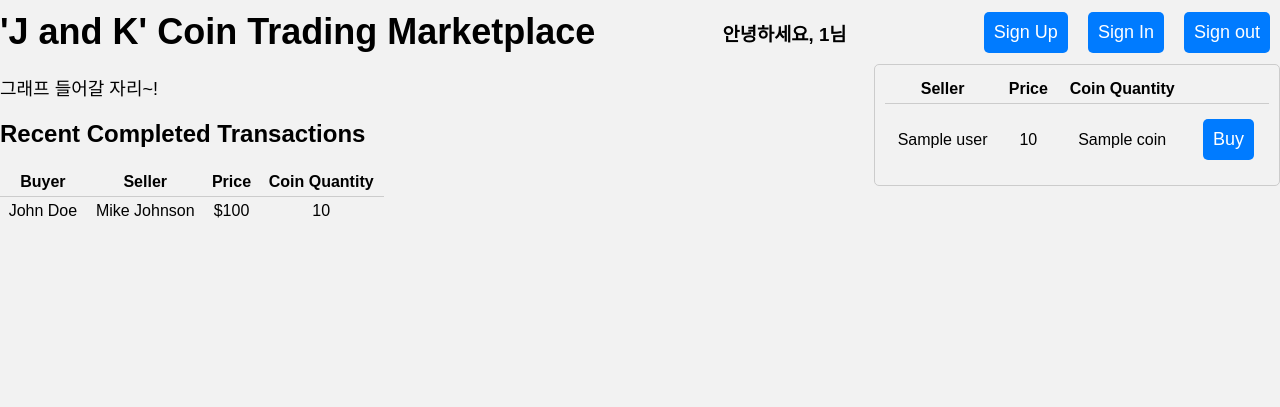
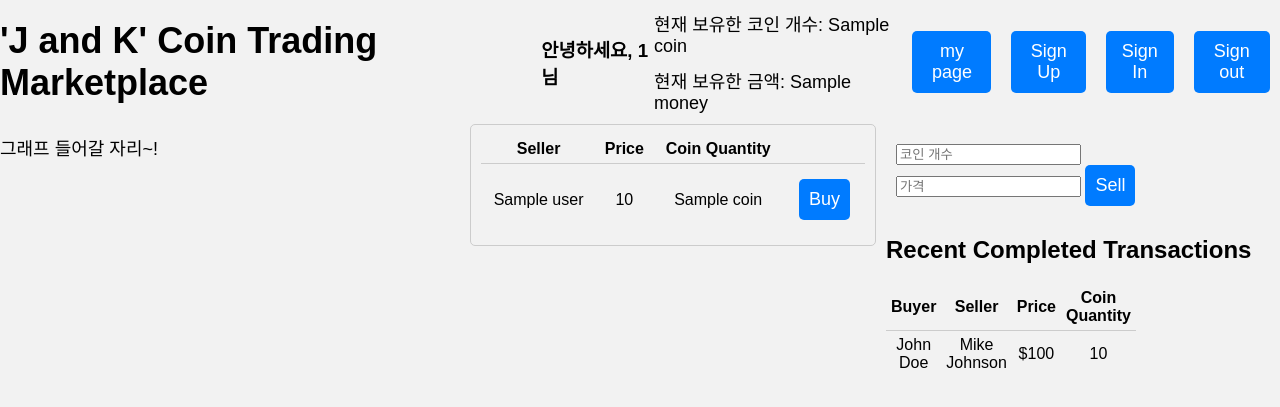
Before and after one commit to Hwimo-Ku/coin_market, a Flask app: page / in a window 1280 px wide. Shown: the top 407 px of the page. Run offline with Flask 3, Linux system fonts and the light colour scheme; the visitor is signed in with stand-in values (Sample User, id 1); one stand-in notice (Sample message) is shown; a database or web service that is not in the repository returns one stand-in record (values such as "Sample title").

Commit message:
230518 17:21 구휘모

```diff
--- a/app.py
+++ b/app.py
@@ -21,7 +21,8 @@ def home():
     if 'id' in session:
         #여기에 이제 로그인 되어있을 때의 코드
         user_id = session['id']
-        return render_template('home.html', user_id=user_id, posts=posts)
+        user_info_data = user_info.find_one({'id': user_id})
+        return render_template('home.html', user_id=user_id, posts=posts, user_info=user_info_data)
     else:
         #여기에 이제 로그인 안 되어있을 때의 코드
         return render_template('home.html', posts=posts)
@@ -117,6 +118,10 @@ def signout():
 def buy():
     if session.get('id'):
         post_id = request.form.get('post_id')
+        user_id = request.form.get('user_id')
+        if user_id == session['id']:
+            flash('본인 소유의W 코인입니다.')
+            return redirect(url_for('home'))
         post = selling_post.find_one({'_id': ObjectId(post_id)})
         if post:
             buyer_id = session['id']
@@ -125,7 +130,7 @@ def buy():
 
             total_price = int(post['price']) * int(post['coin'])
 
-            if buyer and seller and buyer['money'] >= total_price:
+            if buyer and seller and (buyer['money'] >= total_price):
                 # Update buyer's money and coin
                 user_info.update_one(
                     {'id': buyer_id},
@@ -149,6 +154,42 @@ def buy():
         flash('로그인 후 이용해주세요!')
     return redirect(url_for('home'))
 
+#판매
+@app.route('/sell', methods=['GET', 'POST'])
+def sell():
+    if session.get('id'):
+        if request.method == 'POST':
+            coin_quantity = int(request.form['coin_quantity'])
+            price = int(request.form['price'])
+
+            user = user_info.find_one({'id':session['id']})
+
+            if coin_quantity <= int(user['coin']):
+                # Create a new post
+                new_post = {
+                    'user': session['id'],
+                    'coin': coin_quantity,
+                    'price': price
+                }
+
+                # Insert the new post into the selling_post collection
+                selling_post.insert_one(new_post)
+                flash('판매 등록이 완료되었습니다.')
+            else:
+                flash('보유한 코인 수가 부족합니다.')
+            return redirect(url_for('home'))
+    else:
+        flash('로그인 후 이용해주세요!')
+    return redirect(url_for('home'))
+
+# go to my page
+@app.route('/mypage', methods=['GET','POST'])
+def mypage():
+    if 'id' in session:
+        return render_template('mypage.html')
+    else:
+        flash('로그인 후 사용해주세요!')
+        return redirect(url_for('signin'))
 
 if __name__ == '__main__':
     app.run(debug=True)
--- a/static/style.css
+++ b/static/style.css
@@ -125,3 +125,15 @@ button:hover {
     padding: 5px;
     text-align: center;
   }
+  .listing-row1{
+    border-radius: 5px;
+    padding: 10px;
+    width: 30%; /* Adjust the width as desired */
+    float:right;
+  }
+  .container{
+    border-radius: 5px;
+    padding: 10px;
+    width: 30%; /* Adjust the width as desired */
+    float:right;
+  }
--- a/templates/home.html
+++ b/templates/home.html
@@ -10,7 +10,25 @@
     <div class="header-container">
       <h1>'J and K' Coin Trading Marketplace</h1>
       <h3>{% if user_id %}안녕하세요, {{ user_id }}님{% else %}{% endif %}</h3>
+      <div class="user-info-container">
+        {% if user_id %}
+        <p>현재 보유한 코인 개수: {{ user_info['coin'] }}</p>
+        <p>현재 보유한 금액: {{ user_info['money'] }}</p>
+        {% endif %}
+      </div>
       <div class="top-right">
+        <!-- mypage button -->
+        <form action="/mypage" method="POST">
+          {% with messages = get_flashed_messages() %}
+          {% if messages %}
+          <script type="text/javascript">
+            alert("{{messages[-1]}}");
+          </script>
+          {% endif %}
+          {% endwith %}
+          <button type="submit">my page</button>
+        </form>
+
         <!-- Signup button -->
         <form action="/signup" method="POST">
           {% with messages = get_flashed_messages() %}
@@ -49,6 +67,38 @@
       </div>
     </div>
 
+    <div class="container">
+      {% if user_id %}
+        <tr class="listing-row">
+          <td class="listing-cell">
+            <form action="/sell" method="POST">
+              <input type="text" name="coin_quantity" placeholder="코인 개수" required>
+              <input type="text" name="price" placeholder="가격" required>
+              <button type="submit">Sell</button>
+            </form>
+          </td>
+        </tr>
+      {% endif %}
+        <div class="transaction-container">
+          <h2>Recent Completed Transactions</h2>
+          <table class="transaction-table">
+            <tr class="transaction-row">
+              <th class="transaction-cell">Buyer</th>
+              <th class="transaction-cell">Seller</th>
+              <th class="transaction-cell">Price</th>
+              <th class="transaction-cell">Coin Quantity</th>
+            </tr>
+            <!-- Add your transaction rows here -->
+            <tr class="transaction-row">
+              <td class="transaction-cell">John Doe</td>
+              <td class="transaction-cell">Mike Johnson</td>
+              <td class="transaction-cell">$100</td>
+              <td class="transaction-cell">10</td>
+            </tr>
+          </table>
+        </div>
+    </div>
+
     <div class="listing-container">
       <table class="listing-table">
         <tr class="listing-row">
@@ -72,6 +122,7 @@
               {% endif %}
               {% endwith %}
               <input type="hidden" name="post_id" value="{{ post['_id'] }}">
+              <input type="hidden" name="user_id" value="{{ post['user']}}">
               <button type="submit" >Buy</button>
             </form>
           </td>
@@ -80,30 +131,12 @@
       </table>
     </div>
 
-
     <div class="graph-container">
       <p>그래프 들어갈 자리~!</p>
       <!-- Add your graph here -->
     </div>
 
-    <div class="transaction-container">
-      <h2>Recent Completed Transactions</h2>
-      <table class="transaction-table">
-        <tr class="transaction-row">
-          <th class="transaction-cell">Buyer</th>
-          <th class="transaction-cell">Seller</th>
-          <th class="transaction-cell">Price</th>
-          <th class="transaction-cell">Coin Quantity</th>
-        </tr>
-        <!-- Add your transaction rows here -->
-        <tr class="transaction-row">
-          <td class="transaction-cell">John Doe</td>
-          <td class="transaction-cell">Mike Johnson</td>
-          <td class="transaction-cell">$100</td>
-          <td class="transaction-cell">10</td>
-        </tr>
-      </table>
-    </div>
+
 
   </body>
 </html>
```
Also changed, not shown: templates/mypage.html (added, +38 -0 lines).
